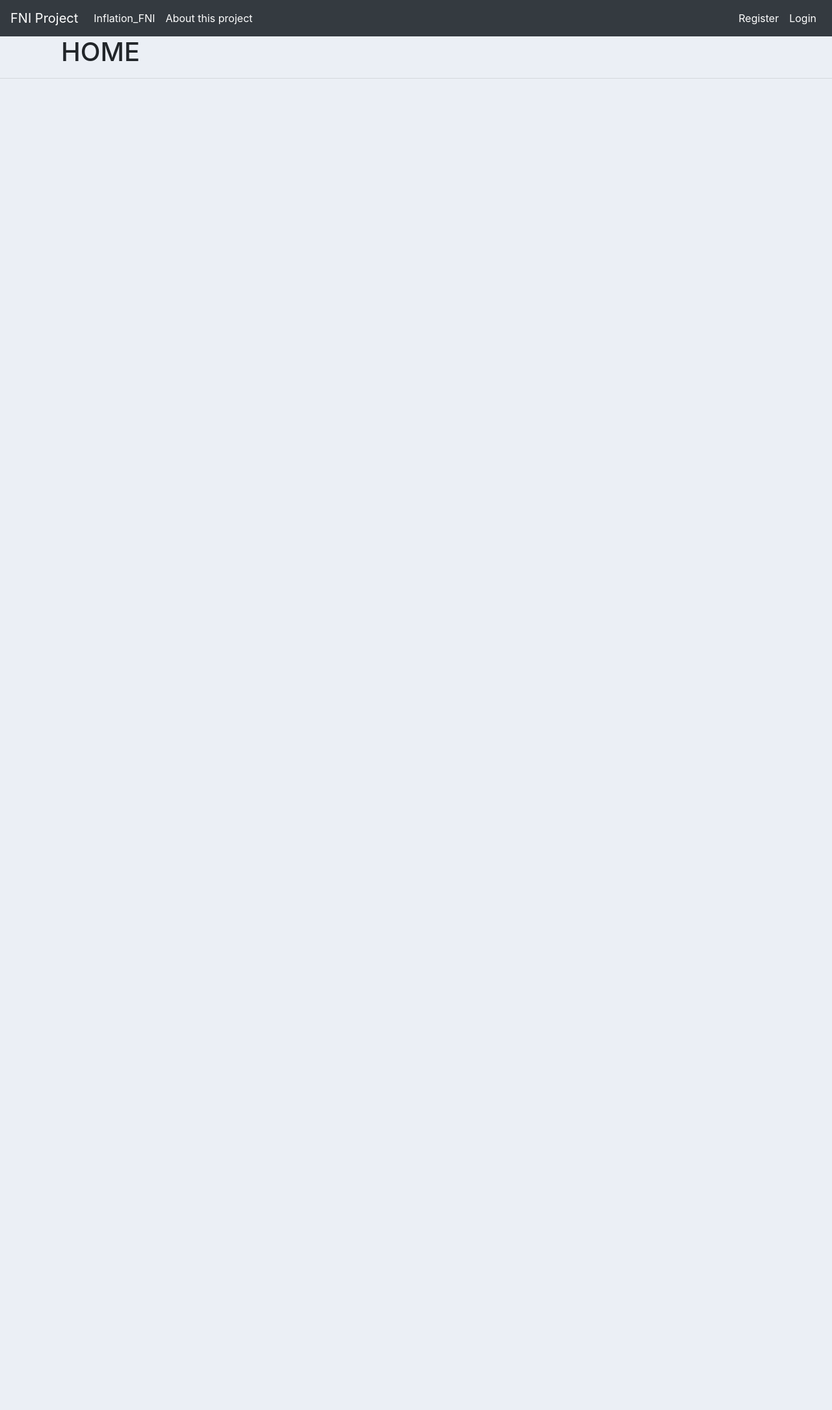
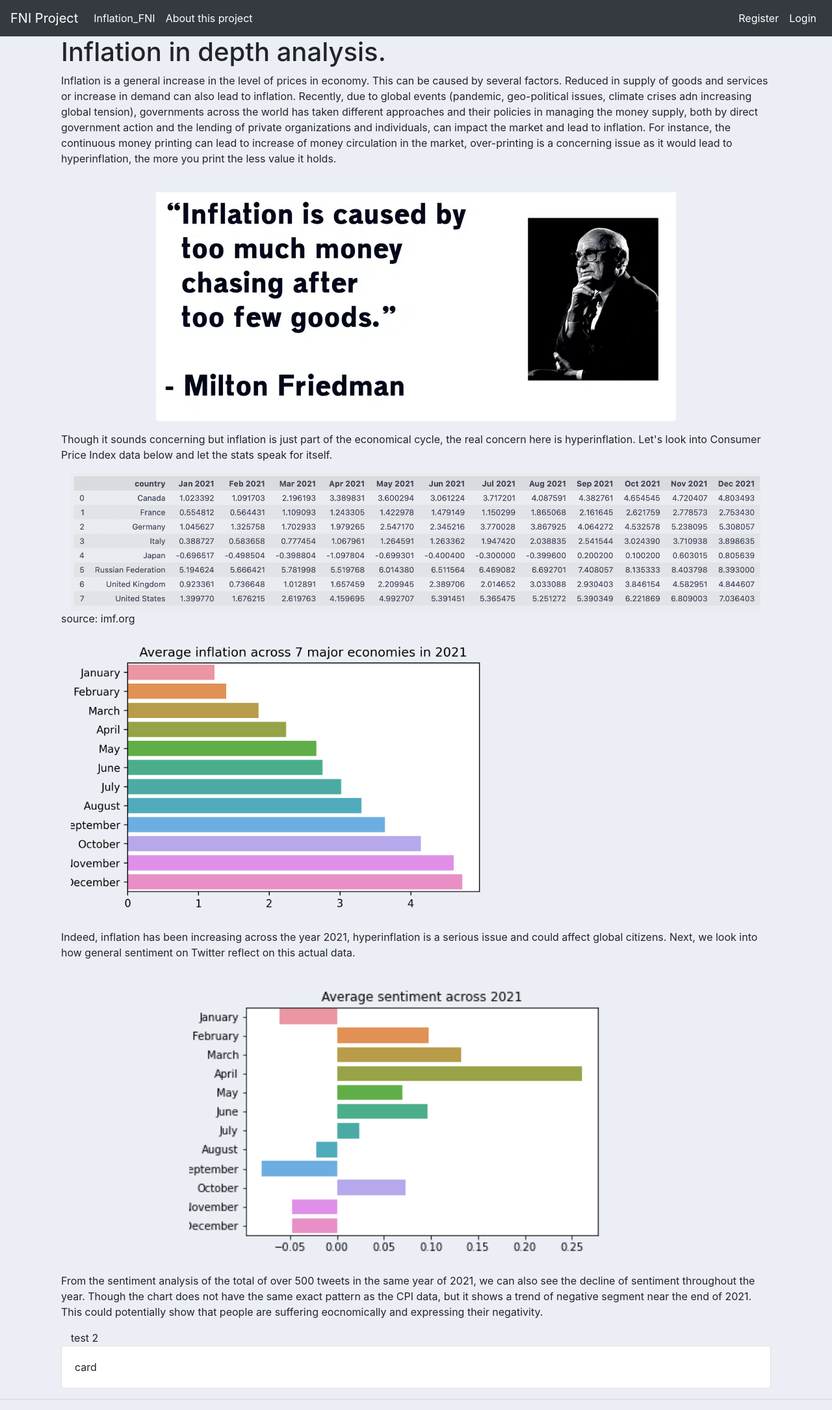
Before and after one commit to cjj1120/FNI-project, a Django app: page / in a window 1280 px wide. Shown: the whole page at 65% size. Before the commit the page ends 121 px from the top, so only its background shows below. Run offline with Django 3.2, Linux system fonts and the light colour scheme; some libraries are stand-ins or nearby versions.

Commit message:
push web changes and further analysis

```diff
--- a/src/fni/fni_page/templates/fni_page/home.html
+++ b/src/fni/fni_page/templates/fni_page/home.html
@@ -6,7 +6,30 @@
 
 
 <div class="container px-4">
-    <h1>HOME</h1>
+    <h1>Inflation in depth analysis.</h1>
+    <p>Inflation is a general increase in the level of prices in economy.
+        This can be caused by several factors. Reduced in supply of goods and services or increase in demand can also lead to inflation. Recently, due to global events (pandemic, geo-political issues, climate crises adn increasing global tension), governments across the world has taken different approaches and their policies in managing the money supply, both by direct government action and the lending of private organizations and individuals, can impact the market and lead to inflation. For instance, the continuous money printing can lead to increase of money circulation in the market, over-printing is a concerning issue as it would lead to hyperinflation, the more you print the less value it holds. </p>
+
+        <img class = "rounded mx-auto d-block pt-4" src="{% static 'images/inflation.png' %}" alt="some text">
+
+        <p class="pt-3">Though it sounds concerning but inflation is just part of the economical cycle, the real concern here is hyperinflation. Let's look into Consumer Price Index data below and let the stats speak for itself. </p>
+        <img class = "col-12" src="{% static 'images/inflation_data.png' %}" alt="some text">
+        source: imf.org
+
+        <img class = "col-8  d-block"  src="{% static 'images/average_inflation-2021.png' %}" alt="some text">
+
+
+        <p>Indeed, inflation has been increasing across the year 2021, hyperinflation is a serious issue and could affect global citizens. Next, we look into how general sentiment on Twitter reflect on this actual data.</p>
+
+
+    <img class = " col-8 rounded mx-auto d-block" src="{% static 'images/average_sentiment-2021.png' %}" alt="some text">
+
+    <p>From the sentiment analysis of the total of over 500 tweets in the same year of 2021, we can also see the decline of sentiment throughout the year. Though the chart does not have the same exact pattern as the CPI data, but it shows a trend of negative segment near the end of 2021. This could potentially show that people are suffering eocnomically and expressing their negativity.</p>
+    <div class="col-lg-8">test 2</div>
+
+    <div class="card card-body">
+        card
+    </div>
 </div>
 
 
```
Also changed, not shown: src/fni/fni_page/templates/fni_page/about.html (+3 -29 lines), src/fni/README.md, src/fni/static/images/average_inflation-2021.png (added), src/fni/static/images/average_sentiment-2021.png (added), src/fni/static/images/inflation.png (added), src/fni/static/images/inflation_data.png (added).
